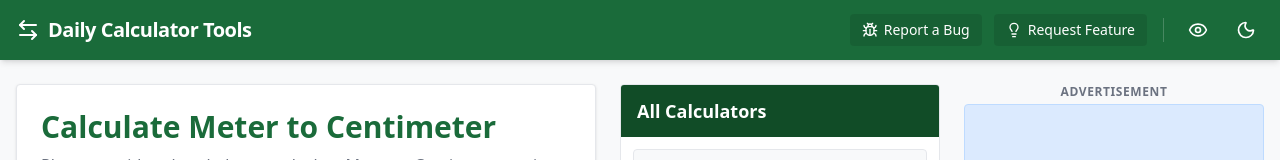
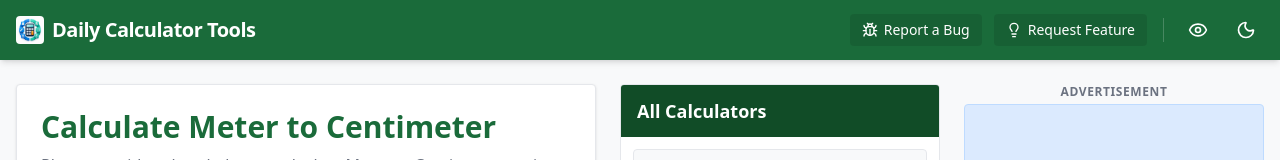
Before and after one commit to rhpshanks/DailyCalculatorTools, a React (Vite) app: page /convert/length-m-to-cm in a window 1280 px wide. Shown: the top 160 px of the page. Built offline with nearby package versions, Linux system fonts and the light colour scheme.

Commit message:
feat: configure /icon.png as favicon and navbar logo icon

```diff
--- a/index.html
+++ b/index.html
@@ -4,6 +4,7 @@
     <meta charset="UTF-8" />
     <meta name="viewport" content="width=device-width, initial-scale=1.0" />
     <title>Daily Calculator Tools - Free Online Unit Calculators</title>
+    <link rel="icon" type="image/png" href="/icon.png" title="Daily Calculator Tools" />
   </head>
   <body>
     <div id="root"></div>
--- a/src/components/NavBar.tsx
+++ b/src/components/NavBar.tsx
@@ -1,4 +1,4 @@
-import { Moon, Sun, Eye, Bug, Lightbulb, ArrowLeftRight } from 'lucide-react';
+import { Moon, Sun, Eye, Bug, Lightbulb } from 'lucide-react';
 import { useTheme } from '../utils/themeContext';
 import { Link } from 'react-router-dom';
 
@@ -8,7 +8,7 @@ export default function NavBar() {
   return (
     <nav className="w-full bg-[var(--theme-primary)] text-white px-4 py-3 flex items-center justify-between sticky top-0 z-50 shadow-md">
       <Link to="/" className="flex items-center gap-2 hover:opacity-80 transition-opacity">
-        <ArrowLeftRight size={24} />
+        <img src="/icon.png" className="w-7 h-7 object-contain rounded" alt="Logo" />
         <span className="text-xl font-bold tracking-tight">Daily Calculator Tools</span>
       </Link>
 
```
Also changed, not shown: icon.png (added), public/icon.png (added).
